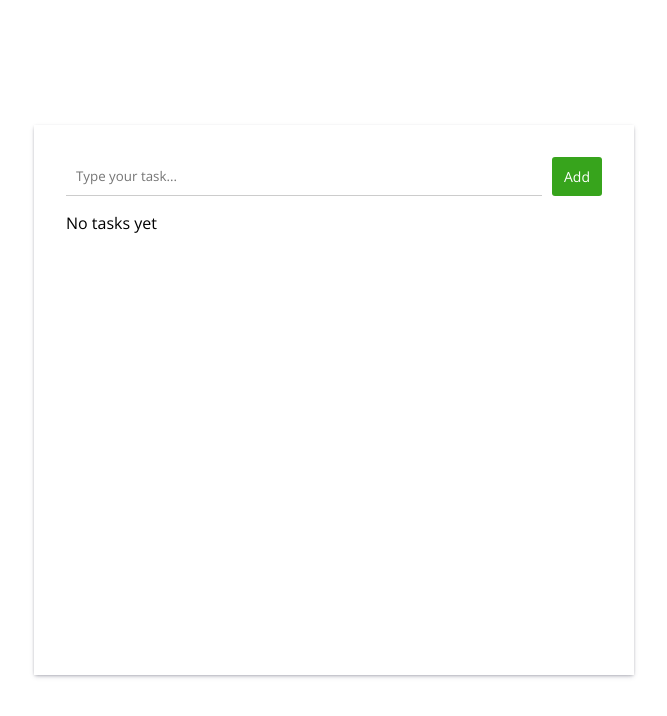
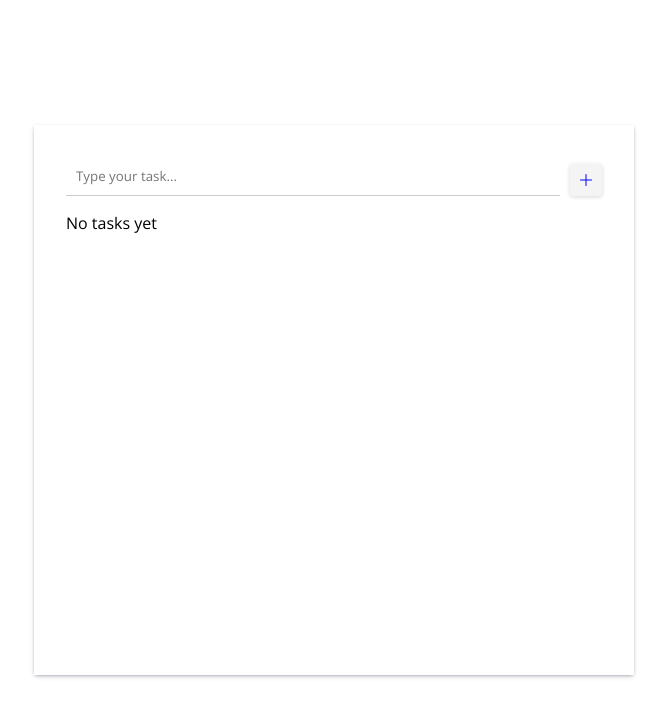
Before and after one commit to MaralNajafi/editable-todo-app, a React (Create React App) app: page / in a window 1280 px wide. Shown: the top 716 px of the page, without its empty margins (306-973 px from the left). Built offline with nearby package versions, Linux system fonts and the light colour scheme.

Commit message:
style: todo header

```diff
--- a/src/SVGpaths/SVGpaths.jsx
+++ b/src/SVGpaths/SVGpaths.jsx
@@ -22,6 +22,9 @@ export default function SVGpaths() {
       <symbol id="check" xmlns="http://www.w3.org/2000/svg" viewBox="0 0 16 16">
         <path d="M12.736 3.97a.733.733 0 0 1 1.047 0c.286.289.29.756.01 1.05L7.88 12.01a.733.733 0 0 1-1.065.02L3.217 8.384a.757.757 0 0 1 0-1.06.733.733 0 0 1 1.047 0l3.052 3.093 5.4-6.425a.247.247 0 0 1 .02-.022Z" />
       </symbol>
+      <symbol id="search" xmlns="http://www.w3.org/2000/svg" viewBox="0 0 16 16">
+        <path d="M11.742 10.344a6.5 6.5 0 1 0-1.397 1.398h-.001c.03.04.062.078.098.115l3.85 3.85a1 1 0 0 0 1.415-1.414l-3.85-3.85a1.007 1.007 0 0 0-.115-.1zM12 6.5a5.5 5.5 0 1 1-11 0 5.5 5.5 0 0 1 11 0z" />
+      </symbol>
     </svg>
   );
 }
--- a/src/components/SearchTodo/SearchTodo.css
+++ b/src/components/SearchTodo/SearchTodo.css
@@ -3,5 +3,5 @@
     width: 100%;
     padding: 10px;
     border-radius: 5px;
-    margin-block: 10px;
+    margin-block: 1rem;
 }
--- a/src/components/SearchTodo/SearchTodo.jsx
+++ b/src/components/SearchTodo/SearchTodo.jsx
@@ -1,9 +1,12 @@
-import React from 'react'
-import "./SearchTodo.css"
-export default function SearchTodo({searchedValue, setSearchedValue}) {
+import React from "react";
+import "./SearchTodo.css";
+import SVG from "../SVG/SVG";
+export default function SearchTodo({ searchedValue, setSearchedValue }) {
   return (
+    <label className="search-input d-flex flex-row jc-start gap-10px">
+      <SVG id={"search"} fill="#6f6f6f" />
       <input
-      className='search-input'
+        className="flex-grow-1"
         type="text"
         placeholder="search tasks"
         value={searchedValue}
@@ -11,5 +14,6 @@ export default function SearchTodo({searchedValue, setSearchedValue}) {
           setSearchedValue(event.target.value);
         }}
       />
+    </label>
   );
 }
--- a/src/components/TodoForm/TodoForm.css
+++ b/src/components/TodoForm/TodoForm.css
@@ -8,10 +8,18 @@
 }
 
 .todo-form button {
-  padding: 6px 12px;
+  background-color: #f4f4f4;
+  padding: 8px;
   border-radius: 3px;
-  font-size: 14px;
-  text-transform: capitalize;
-  color: #ffffff;
-  background-color: #37a41c;
+  align-self: end;
+  box-shadow: rgba(0, 0, 0, 0.16) 0px 1px 4px;
 }
+
+.todo-form button:active{
+    box-shadow: none;
+
+}
+
+.todo-form button:hover{
+  background-color: #f4f4f4;
+}
--- a/src/components/TodoForm/TodoForm.jsx
+++ b/src/components/TodoForm/TodoForm.jsx
@@ -1,14 +1,19 @@
 import React, { useState } from "react";
-import "./TodoForm.css"
-export default function TodoForm({handleSubmit}) {
+import "./TodoForm.css";
+import SVG from "../SVG/SVG";
+
+export default function TodoForm({ handleSubmit }) {
   const [inputValue, setInputValue] = useState("");
   function handleSubmitForm(e) {
     e.preventDefault();
-    handleSubmit(inputValue)
+    handleSubmit(inputValue);
     setInputValue("");
   }
   return (
-    <form className="todo-form d-flex flex-row jc-space-between gap-10px" onSubmit={handleSubmitForm}>
+    <form
+      className="todo-form d-flex flex-row jc-space-between gap-10px"
+      onSubmit={handleSubmitForm}
+    >
       <input
         value={inputValue}
         placeholder="Type your task..."
@@ -20,7 +25,9 @@ export default function TodoForm({handleSubmit}) {
         required
         className="flex-grow-1"
       />
-      <button type="submit">Add</button>
+      <button type="submit">
+        <SVG id={"add"}/>
+      </button>
     </form>
   );
 }
--- a/src/components/TodoHeader/TodoHeader.css
+++ b/src/components/TodoHeader/TodoHeader.css
@@ -1,7 +1,22 @@
 .todo-header button {
   padding: 6px 12px;
-  border-radius: 3px;
+  border-radius: 5px;
   font-size: 14px;
   text-transform: capitalize;
-  background-color: #f4f4f4;
+  background-color: #e9ecff;
+  color: blue;
+  transition: all 100ms;
+  box-shadow: rgba(0, 0, 0, 0.16) 0px 1px 4px;
 }
+
+.todo-header button:hover {
+  background-color: #e0e4ff;
+}
+
+.todo-header button:active{
+  box-shadow: none;
+}
+
+.s{
+  color: #6f6f6f;
+}
```
Lines whose indentation alone changed are shown as unchanged.
